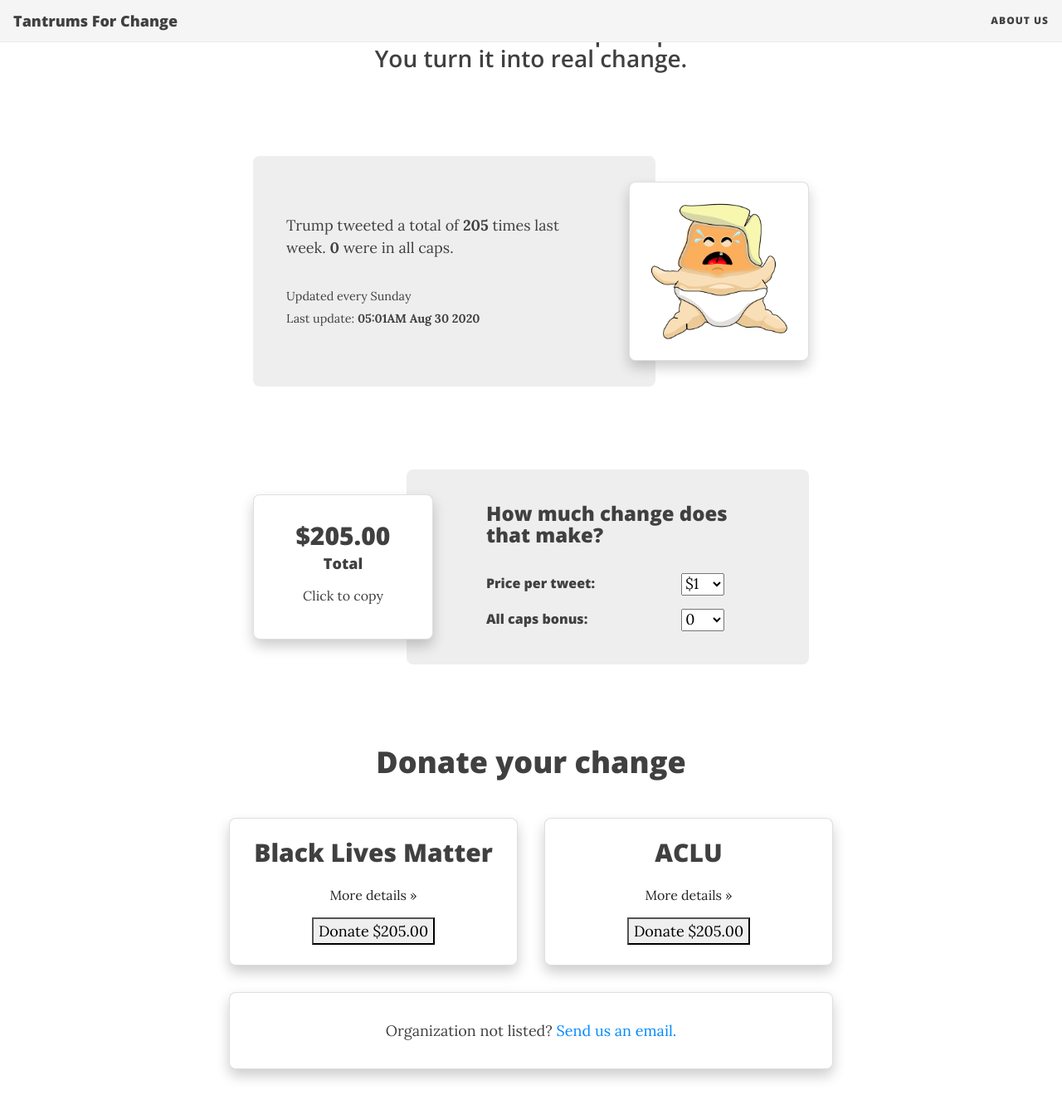
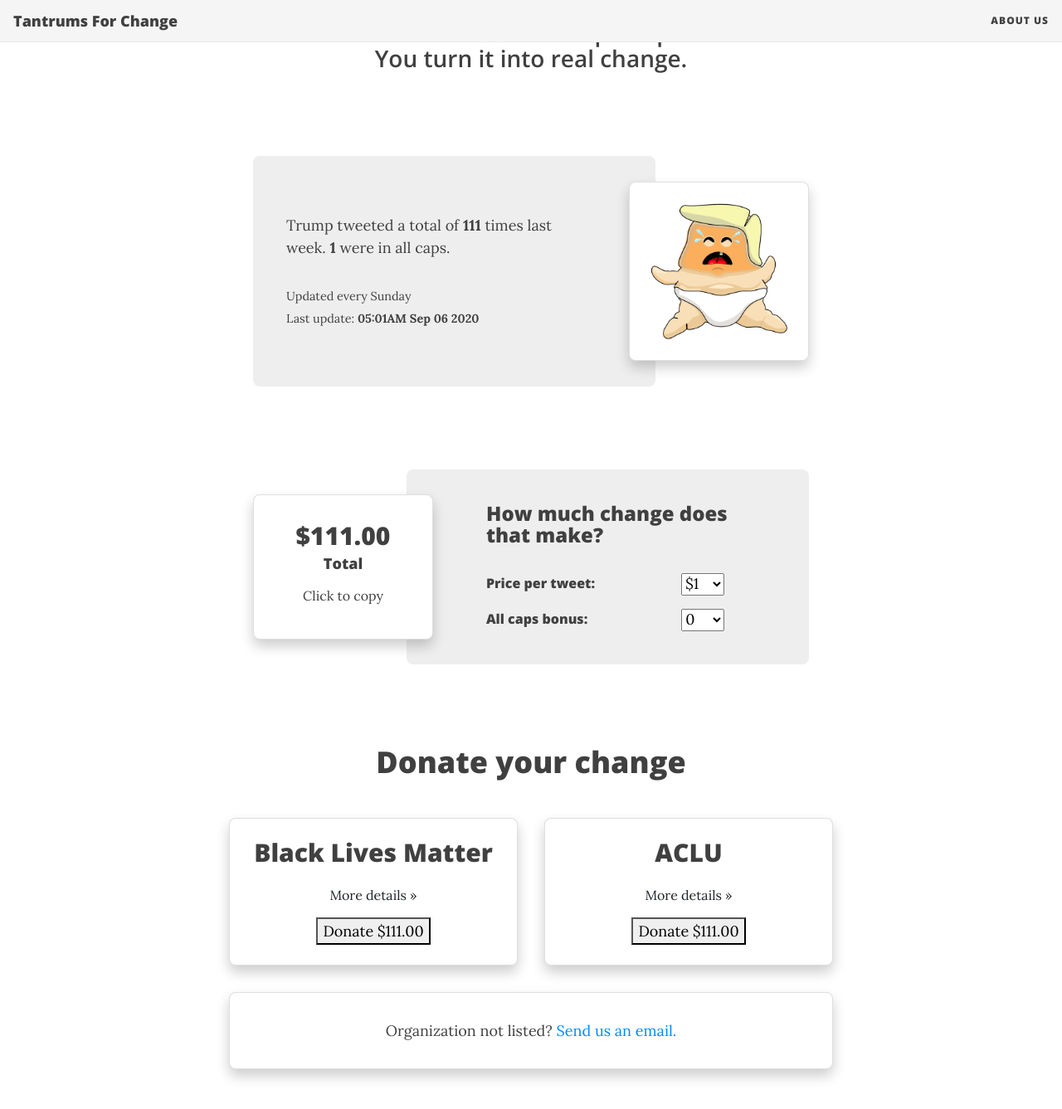
Before and after one commit to tantrumsforchange/tantrumsforchange.github.io, a Jekyll site: the page built from index.html, in a window 1280 px wide and 1400 px high, scrolled down 253 px. Shown: the top 1337 px of the window at 83% size. Built offline with Jekyll 4.4.1, drawn with Linux system fonts in a browser that asks for light colours; nearby versions of some CDN libraries; the list of posts is cut into pages by our own code.

Commit message:
Update Data Test

```diff
--- a/_data/data.yml
+++ b/_data/data.yml
@@ -1,3 +1,3 @@
-tweet_total: 205
-all_caps: 0
-update_time: 05:01AM Aug 30 2020
+tweet_total: 111
+all_caps: 1
+update_time: 05:01AM Sep 06 2020
```
